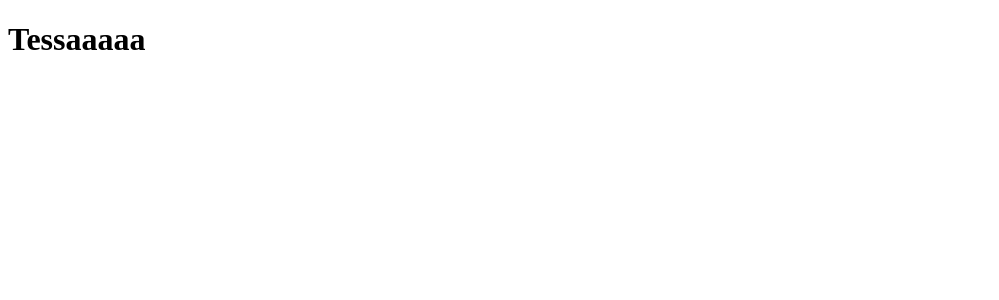
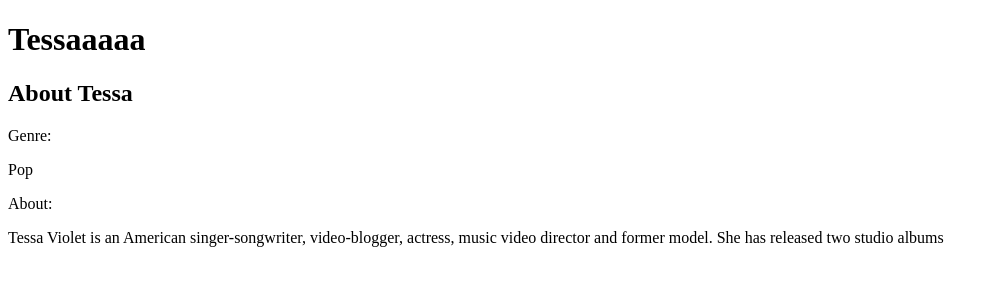
Before and after one commit to EmilyKral/react-music-app, a React app: page / in a window 1280 px wide. Shown: the top 300 px of the page, without its empty margins (0-999 px from the left). Built offline with nearby package versions, Linux system fonts and the light colour scheme.

Commit message:
added basic file information to start website build

```diff
--- a/src/App.js
+++ b/src/App.js
@@ -1,7 +1,12 @@
 import React from "react";
+import { Music, Introduction } from "./pages";
 
 function App() {
-	return <h1>Tessaaaaa</h1>;
+	return (
+		<>
+			<Introduction />
+		</>
+	);
 }
 
 export default App;
--- /dev/null
+++ b/src/components/Albums/index.js
@@ -0,0 +1,7 @@
+import React from "react";
+
+function Albums() {
+	return <h3>Bad Ideas</h3>;
+}
+
+export default Albums;
--- /dev/null
+++ b/src/components/Bio/index.js
@@ -0,0 +1,19 @@
+import React, { useState } from "react";
+
+function Bio() {
+	const [bio, setBio] = useState({
+		genre: "Pop",
+		bio: "Tessa Violet is an American singer-songwriter, video-blogger, actress, music video director and former model. She has released two studio albums"
+	});
+	return (
+		<>
+			<h2>About Tessa</h2>
+			<p>Genre:</p>
+			<p>{bio.genre}</p>
+			<p>About:</p>
+			<p>{bio.bio}</p>
+		</>
+	);
+}
+
+export default Bio;
--- /dev/null
+++ b/src/components/index.js
@@ -0,0 +1,2 @@
+export { default as Albums } from "./Albums";
+export { default as Bio } from "./Bio";
--- /dev/null
+++ b/src/pages/Introduction/index.js
@@ -0,0 +1,13 @@
+import React from "react";
+import { Bio } from "../../components";
+
+function Introduction() {
+	return (
+		<>
+			<h1>Tessaaaaa</h1>
+			<Bio />
+		</>
+	);
+}
+
+export default Introduction;
--- /dev/null
+++ b/src/pages/Music/index.js
@@ -0,0 +1,7 @@
+import React from "react";
+
+function Music() {
+	return <div></div>;
+}
+
+export default Music;
--- /dev/null
+++ b/src/pages/index.js
@@ -0,0 +1,2 @@
+export { default as Introduction } from "./Introduction";
+export { default as Music } from "./Music";
```
Also changed, not shown: 1 other file (tests, documents, lock files or other folders).
